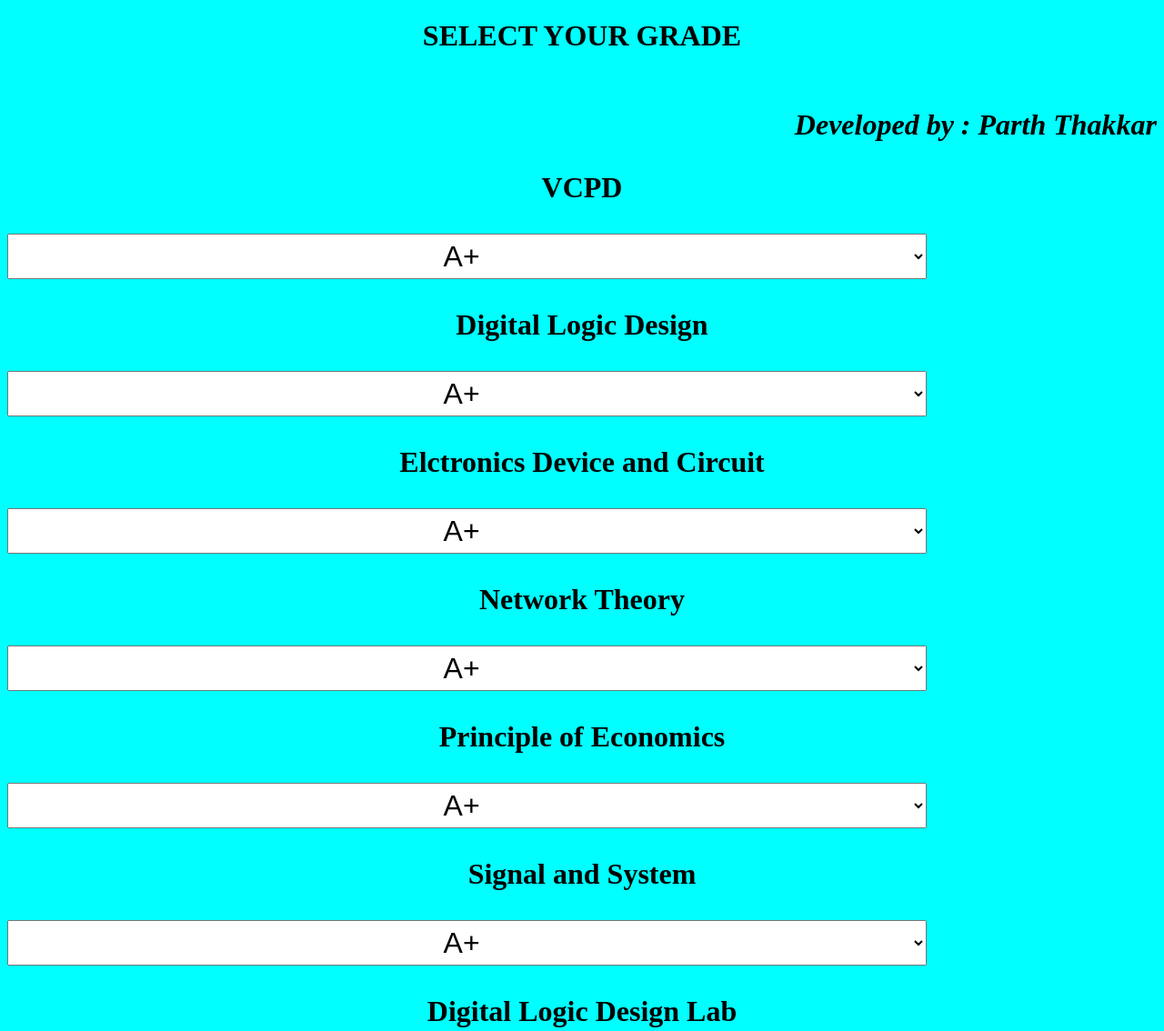
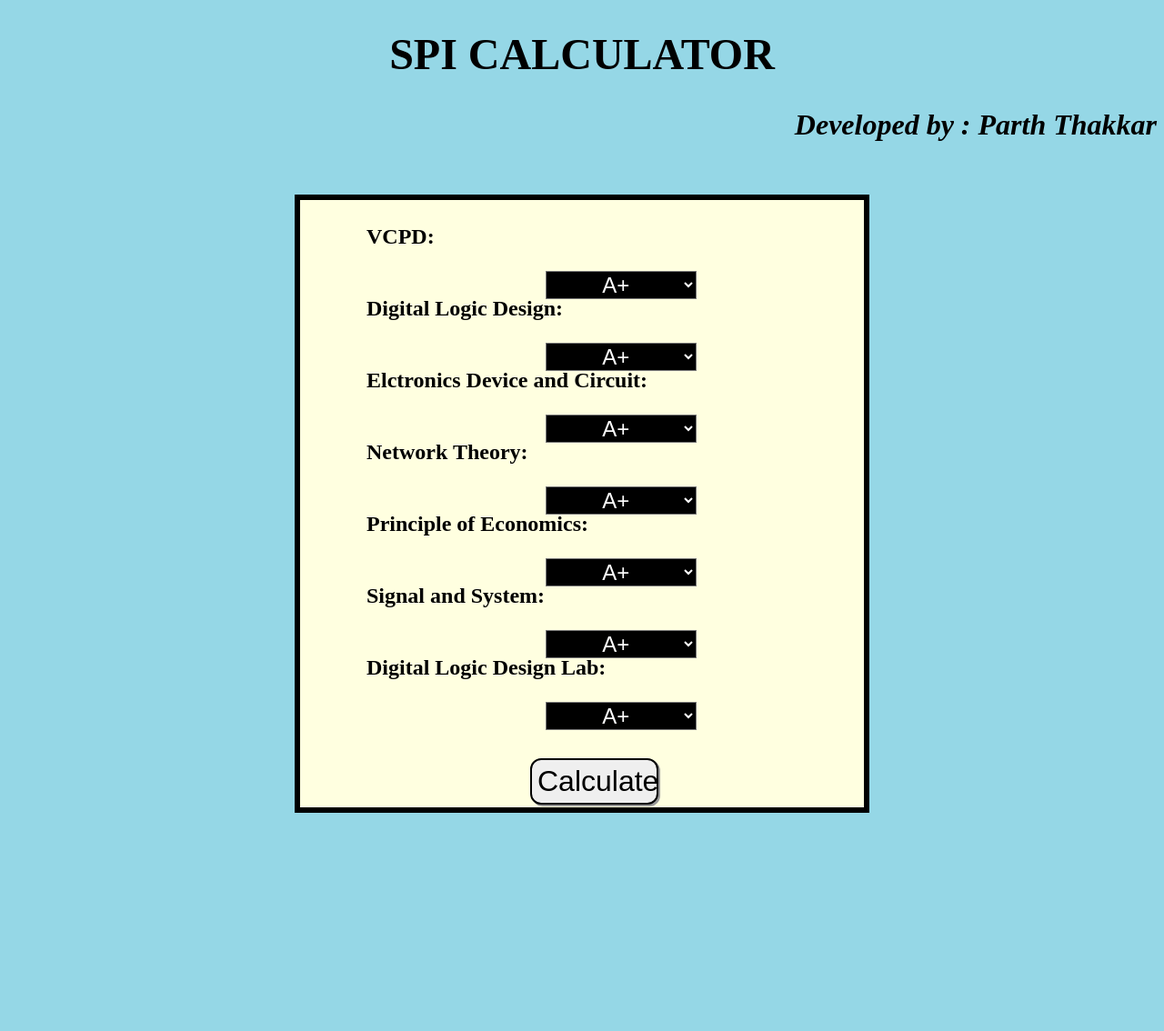
Before and after one commit to parththakkar1818/spicalculator.github.io, a plain HTML site: page index.html in a window 1280 px wide. Shown: the top 1134 px of the page at 91% size. After the commit the page ends 920 px from the top, so only its background shows below. Drawn offline with Linux system fonts and the light colour scheme.

Commit message:
spi calc

```diff
--- a/index.html
+++ b/index.html
@@ -7,18 +7,39 @@
 
 <style>
     body{
-        background-color: aqua;
+        background-color: rgb(149, 215, 230);
     }
+    #a1{
+        font-size: 300%;
+        text-align: center;
+    }
+    #a2{
+        background-color: black;
+        color: white;
+        font-size: 450%;
+        width: 900px;
+        text-align: center;
+        position: absolute;
+        left: 300px;
+
+    }
+
     #s1, #s2, #s3, #s4, #s5, #s6, #s7{
-        font-size: 200%;
+        font-size: 150%;
         text-align: center;
-        padding: 5px;
-        width: 80%;
+        position: absolute;
+        left: 600px;
+        width: 13%;
+        background-color: rgb(0, 0, 0);
+        color: white;
+
+
 
     }
     h3{
-        font-size: 200%;
-        text-align: center;
+        font-size: 150%;
+        text-align: left;
+        padding-left: 70px;
     }
     h2{
         font-size: 500%;
@@ -28,22 +49,46 @@
     }
     #but{
         text-align: center;
-        width: 15%;
-        height: 50px;
+        width: 23%;
+        height: 51px;
         font-size: 200%;
+        position: relative;
+        left: 250px;
+        cursor: pointer;
+        border: 2px solid black ;
+        border-radius: 12px;
+        box-shadow: 2px 2px #999;
+    }
+    #but:hover{
+        background-color: rgb(111, 213, 111);
+        transition-duration: 0.5s;
+        box-shadow: 0 12px 16px 0 rgba(0,0,0,0.24),0 17px 50px 0 rgba(0,0,0,0.19) ;
     }
     #dev{
         text-align: right;
         font-style: italic;
 
     }
+    table{
+        background-color:lightyellow;
+		border: 6px solid black;
+		color: black ;
+		border-color: black ;
+		width: 50%;
+		margin-left: auto;
+		margin-right: auto;
+    }
+
 </style>
 
 <body>
-    <h1 style="text-align: center;"> SELECT YOUR GRADE</h1>
-    <br>
+
+    <h1 id="a1">SPI CALCULATOR</h1>
     <h1 id="dev">Developed by : Parth Thakkar</h1>
-    <h3> VCPD </h3>
+    <table>
+        <tr>
+            <td>
+                <h3> VCPD: </h3>
                 <select  id="s1">
                     <option> A+ </option>
                     <option> A </option>
@@ -53,8 +98,12 @@
                     <option> C </option>
 
                 </select>
+            </td>
+        </tr>
 
-    <h3> Digital Logic Design </h3>
+        <tr>
+            <td>
+                <h3> Digital Logic Design: </h3>
                 <select  id="s2">
                 <option> A+ </option>
                 <option> A </option>
@@ -64,8 +113,13 @@
                 <option> C </option>
 
                 </select>
+            </td>
 
-    <h3> Elctronics Device and Circuit </h3>
+        </tr>
+
+        <tr>
+            <td>
+                <h3> Elctronics Device and Circuit: </h3>
                 <select  id="s3">
                     <option> A+ </option>
                     <option> A </option>
@@ -75,8 +129,12 @@
                     <option> C </option>
 
                 </select>
+            </tr>
+        </tr>
 
-    <h3> Network Theory </h3>
+        <tr>
+            <td>
+                <h3> Network Theory: </h3>
                 <select  id="s4">
                     <option> A+ </option>
                     <option> A </option>
@@ -86,8 +144,12 @@
                     <option> C </option>
 
                 </select>
+            </td>
+        </tr>
 
-    <h3> Principle of Economics </h3>
+        <tr>
+            <td>
+                <h3> Principle of Economics: </h3>
                 <select  id="s6">
                     <option> A+ </option>
                     <option> A </option>
@@ -97,8 +159,12 @@
                     <option> C </option>
 
                 </select>
+            </td>
+        </tr>
 
-    <h3> Signal and System </h3>
+        <tr>
+            <td>
+                <h3> Signal and System: </h3>
                 <select  id="s5">
                     <option> A+ </option>
                     <option> A </option>
@@ -108,8 +174,12 @@
                     <option> C </option>
 
                 </select>
+            </td>
+        </tr>
 
-    <h3> Digital Logic Design Lab </h3>
+        <tr>
+            <td>
+                <h3> Digital Logic Design Lab: </h3>
                 <select  id="s7">
                     <option> A+ </option>
                     <option> A </option>
@@ -119,10 +189,21 @@
                     <option> C </option>
 
                 </select>
+            </td>
+        </tr>
 
         <br>
         <br>
+        <tr>
+            <td><br><br><br></td>
+        </tr>
+        <tr>
+            <td>
                 <button onclick="calc()" id="but"> Calculate</button>
+            </td>
+        </tr>
+
+    </table>
 
 
 </body>
```
Lines whose indentation alone changed are shown as unchanged.
